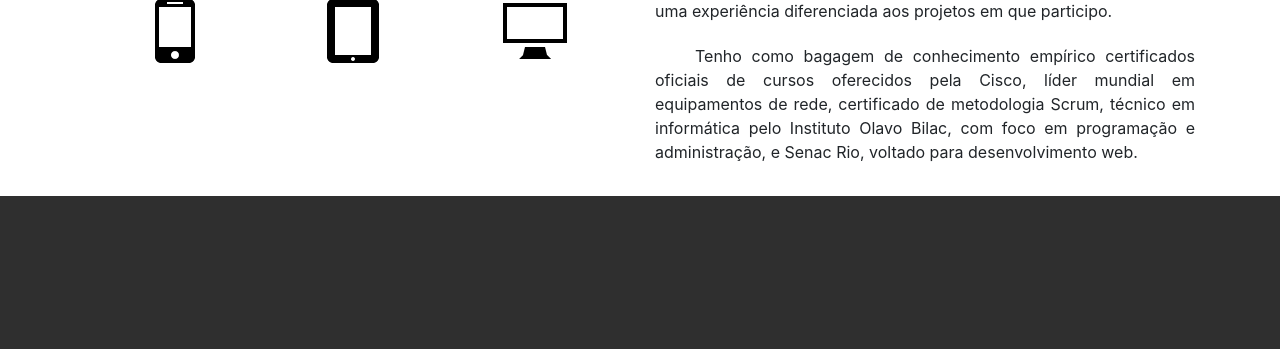
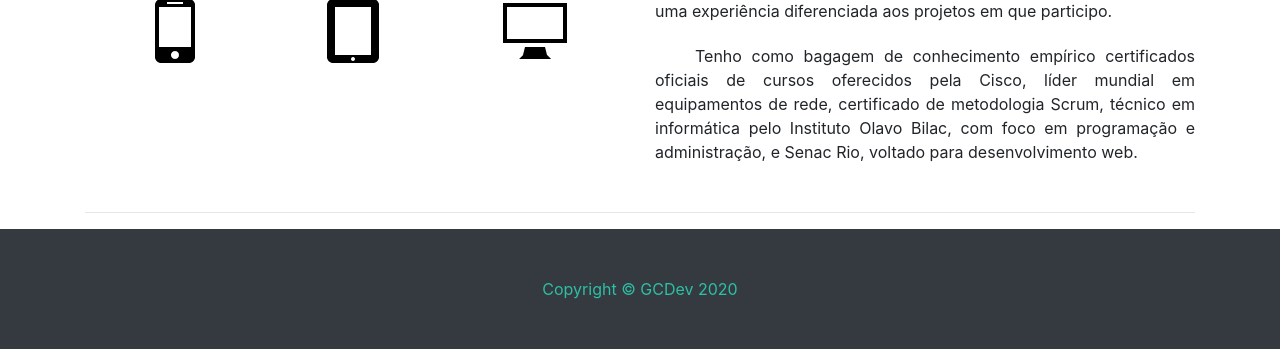
Before and after one commit to Anotso/gcdev, a PHP site: page / in a window 1280 px wide. Shown: the part 949-1298 px from the top of the page. Before the commit the page ends 1145 px from the top, so only its background shows below. Run offline with PHP 8.4, Linux system fonts and the light colour scheme.

Commit message:
Aplicação de data automática usando JS

```diff
--- a/assets/css/style.css
+++ b/assets/css/style.css
@@ -73,3 +73,7 @@
     text-indent: 40px;
     text-align: justify;
 }
+/*  FOOTER  */
+footer{
+    text-align: center;
+}
--- /dev/null
+++ b/assets/js/code.js
@@ -0,0 +1,7 @@
+document.addEventListener("DOMContentLoaded", function () {
+    function printYear(){
+        let currentYear = new Date();
+        document.getElementById("year").innerHTML = currentYear.getFullYear();
+    }
+    printYear();
+});
--- a/index.html
+++ b/index.html
@@ -86,17 +86,43 @@
         </section>
         <!--    PORTIFOLIO    -->
         <section id="portfolio">
+            <div class="container">
+                <div class="row">
+                    <div class="col-md-6">
+                        <!--    DADOS SOBRE O SISTEMA DO IVAN-->
+                    </div>
+                    <div class="col-md-6">
+                        <!--    FOTOS SOBRE O SISTEMA DO IVAN-->
+                    </div>
+                </div>
+                <hr/>
+                <div class="row">
+                    <div class="col-md-6">
+                        <!--    FOTOS SOBRE O SITE DA JT SQUAD-->
+                    </div>
+                    <div class="col-md-6">
+                        <!--    DADOS SOBRE O SITE DA JT SQUAD-->
+                    </div>
+                </div>
+            </div>
         </section>
         <!--    CONTATO    -->
         <section id="contact">
         </section>
     </main>
     <footer class="bg-dark">
-        <div class="containter"></div>
+        <div class="container">
+            <div class="row">
+                <div class="col-md-12">
+                    <p class="nameSite my-5">Copyright &#169 GCDev <span id="year"></span></p>
+                </div>
+            </div>
+        </div>
     </footer>
     <script src="assets/js/jquery.min.js"></script>
     <script src="assets/js/popper.min.js"></script>
     <script src="assets/js/bootstrap.min.js"></script>
+    <script src="assets/js/code.js"></script>
 </body>
 
 </html>
```
